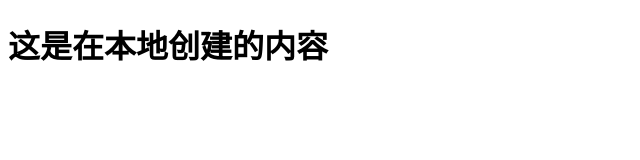
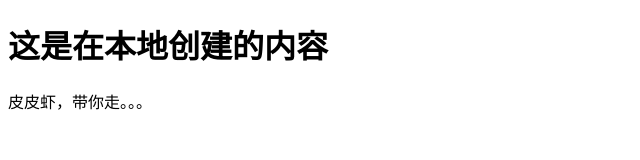
Before and after one commit to Angle07/bj-heima07, a plain HTML site: page index.html in a window 1280 px wide. Shown: the whole page, without its empty margins (0-640 px from the left). Drawn offline with Linux system fonts and the light colour scheme.

Commit message:
修改内容

```diff
--- a/index.html
+++ b/index.html
@@ -6,5 +6,6 @@
 </head>
 <body>
 <h1>这是在本地创建的内容</h1>
+<div>皮皮虾，带你走。。。</div>
 </body>
 </html>
```
